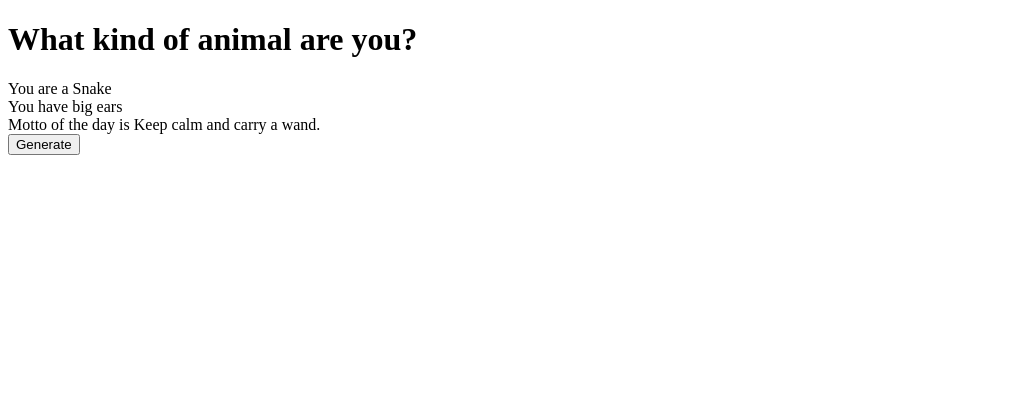
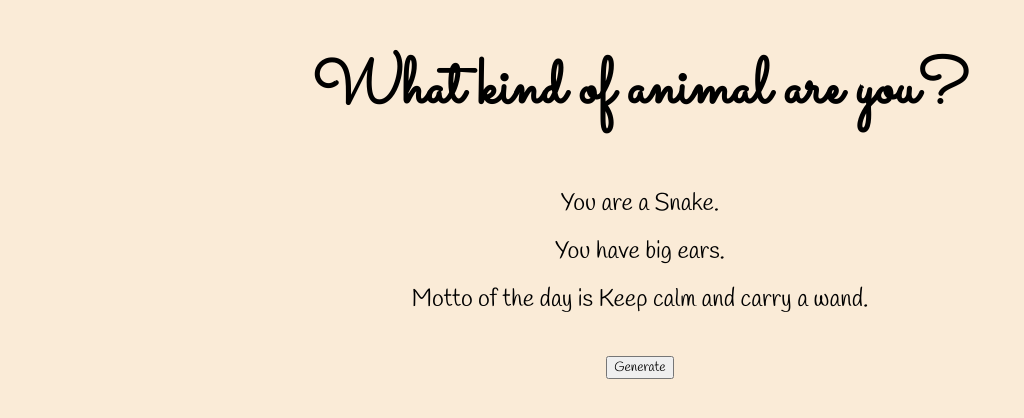
Before and after one commit to Iirjis/message-generator, a plain HTML site: page index.html in a window 1280 px wide. Both pictures are taken after a click on the button "Generate". Shown: the whole page, without its empty margins (0-1024 px from the left). Drawn offline with Linux system fonts and the light colour scheme.

Commit message:
Nothing important

```diff
--- a/index.html
+++ b/index.html
@@ -1,6 +1,8 @@
 <!DOCTYPE html>
 <html>
     <head>
+        <link href="https://fonts.googleapis.com/css2?family=Handlee&family=Sacramento&display=swap" rel="stylesheet">
+        <link rel="stylesheet" href="styles.css">
         <title>
             What Animal Are You -Generator
         </title>
--- a/script.js
+++ b/script.js
@@ -6,9 +6,9 @@ const generateButton = document.getElementById("generateButton");
 
 const generateRandomWord = () => {
     let animalIndex = Math.floor(Math.random() * animals.length);
-    document.getElementById("first").innerHTML = `You are a ${animals[animalIndex]}`;
+    document.getElementById("first").innerHTML = `You are a ${animals[animalIndex]}.`;
     let featuresIndex = Math.floor(Math.random() * features.length);
-    document.getElementById("second").innerHTML = `You have ${features[featuresIndex]}`;
+    document.getElementById("second").innerHTML = `You have ${features[featuresIndex]}.`;
     let mottoIndex = Math.floor(Math.random() * motto.length);
     document.getElementById("third").innerHTML = `Motto of the day is ${motto[mottoIndex]}`;
 }
```
